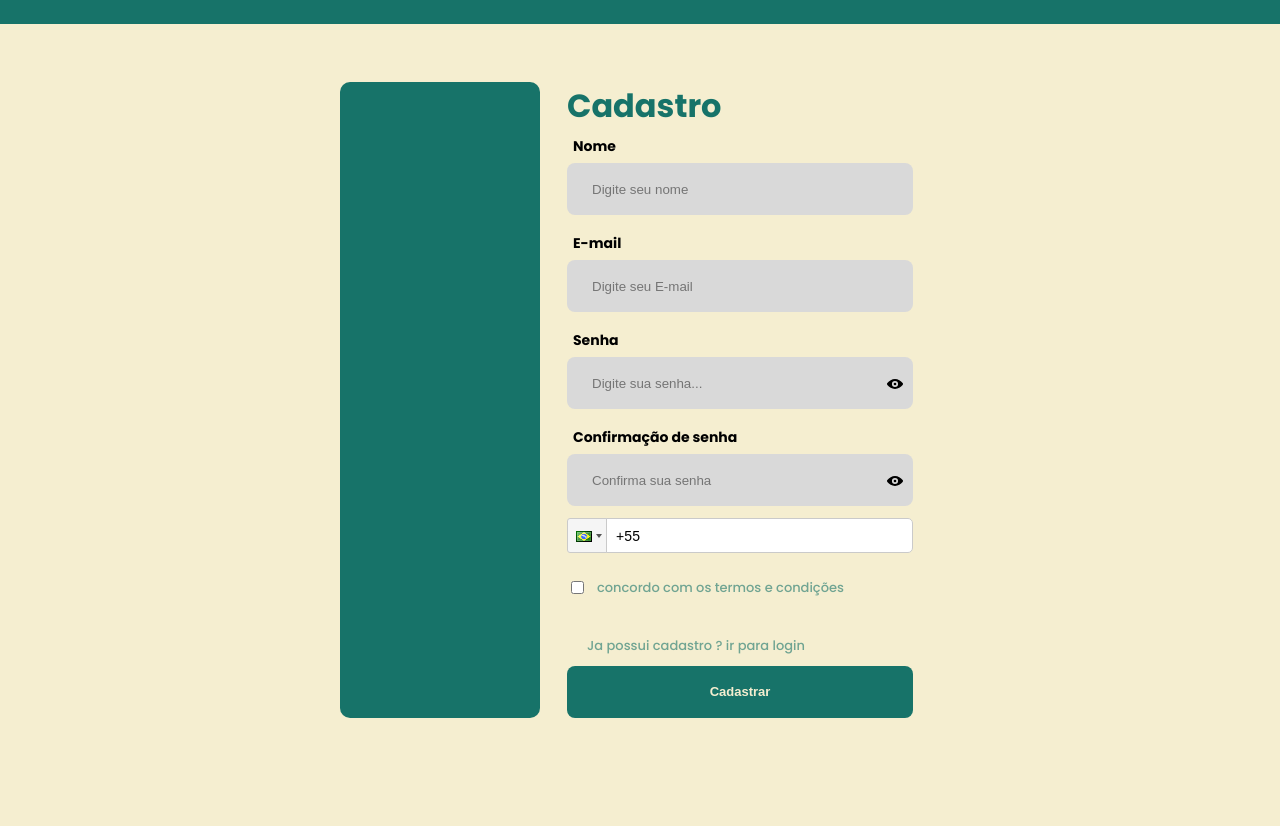
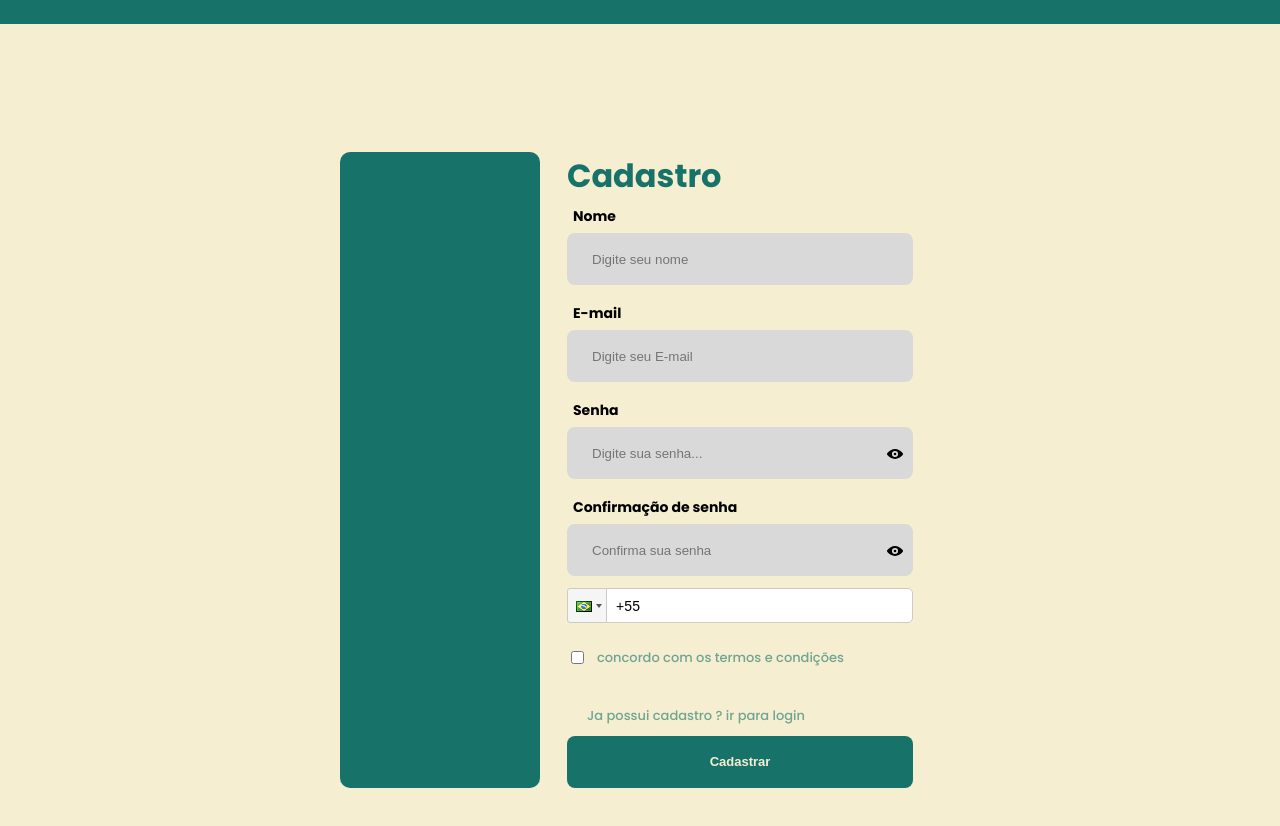
Before and after one commit to gaspartv/Freela-front, a React (Create React App) app: page /register in a window 1280 px wide. Shown: the top 826 px of the page. Before the commit the page ends 800 px from the top, so only its background shows below. Built offline with nearby package versions, Linux system fonts and the light colour scheme; no server answers; a web font is replaced by a local one.

Commit message:
Card_N-2 feat/Home/HotFix: altura do card

```diff
--- a/src/pages/Register/styles.ts
+++ b/src/pages/Register/styles.ts
@@ -20,6 +20,7 @@ export const RegisterStyled = styled.div`
   justify-content: center;
   font-family: "Poppins";
   font-style: normal;
+  margin: 70px 0;
 `;
 
 export const DivForm = styled.div`
```
